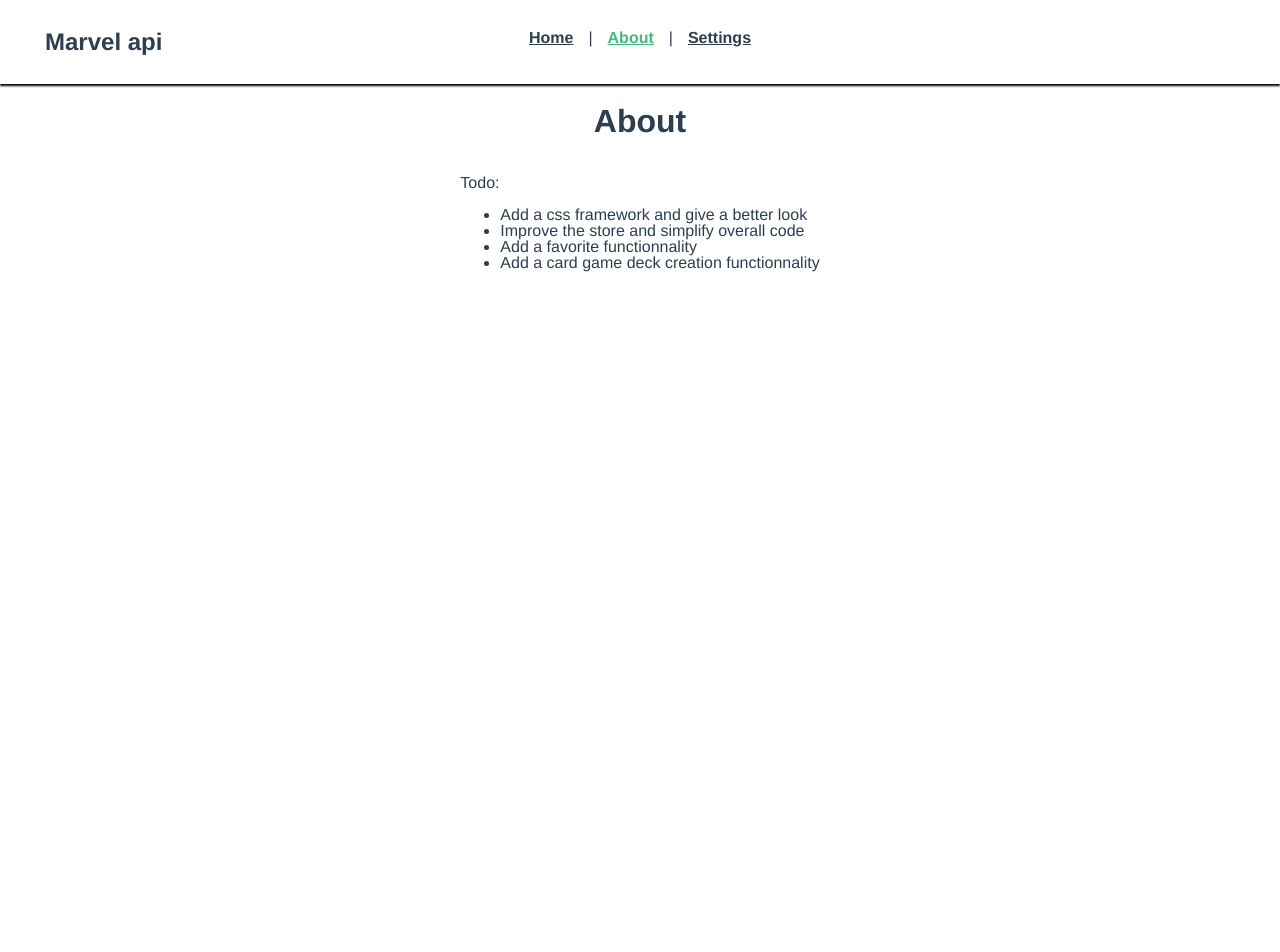
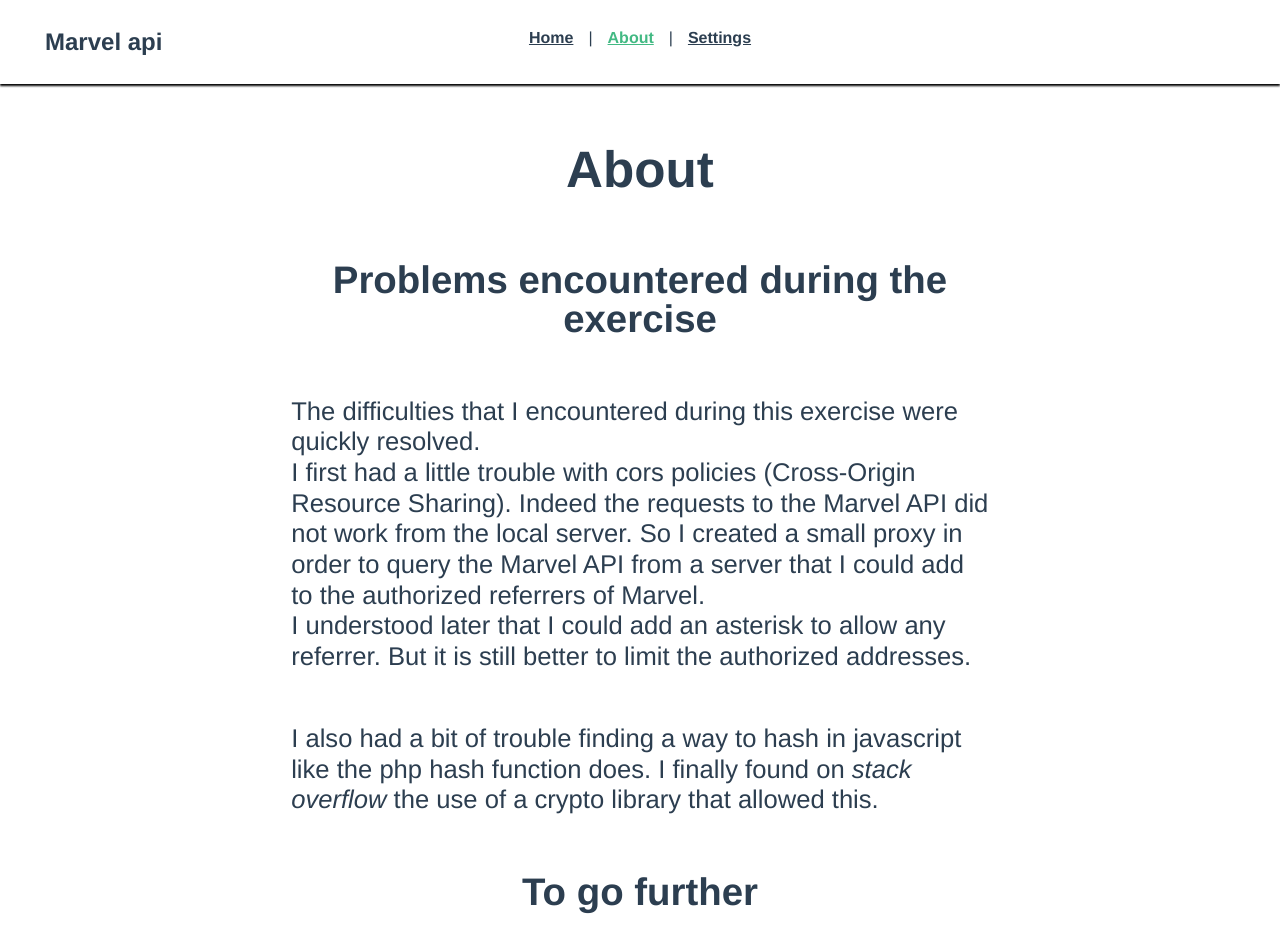
Before and after one commit to GregoireSailland/Marvel-Exercise, a Vue app: page /about in a window 1280 px wide. Shown: the top 952 px of the page. Before the commit the page ends 800 px from the top, so only its background shows below. Built offline with nearby package versions, Linux system fonts and the light colour scheme; no server answers.

Commit message:
Update About.vue
Description of problems encountered

```diff
--- a/src/views/About.vue
+++ b/src/views/About.vue
@@ -1,22 +1,35 @@
 <template>
-  <div class="about flex-v">
+  <div class="about">
     <h1>About</h1>
-    <p>Todo: <ul>
-      <li>Add a css framework and give a better look</li>
+    <h2>Problems encountered during the exercise</h2>
+    <p>The difficulties that I encountered during this exercise were quickly resolved.<br>
+      I first had a little trouble with cors policies (Cross-Origin Resource Sharing). Indeed the requests to the Marvel API did not work from the local server. So I created a small proxy in order to query the Marvel API from a server that I could add to the authorized referrers of Marvel. <br>
+    I understood later that I could add an asterisk to allow any referrer. But it is still better to limit the authorized addresses.</p>
+    <p>
+      I also had a bit of trouble finding a way to hash in javascript like the php hash function does. I finally found on <i>stack overflow</i> the use of a crypto library that allowed this.</p>
+
+      <h2>To go further</h2>
+      <ul>
+        <li>Add a css framework for a better look</li>
         <li>Improve the store and simplify overall code</li>
-      <li>Add a favorite functionnality</li>
-      <li>Add a card game deck creation functionnality</li>
-    </ul></p>
+        <li>Add a favorite feature</li>
+        <li>Add a card game deck creation functionality</li>
+      </ul>
     </div>
   </template>
   <style scoped>
-.flex-v{
+  .about{
+    font-size: 1.6rem;
     display: flex;
     flex-direction: column;
     width: -webkit-fit-content;
     width: -moz-fit-content;
     width: fit-content;
+    max-width: 800px;
     margin-left: auto;
     margin-right: auto;
+    padding: 1em 2em;
   }
+  p{line-height: 1.2;}
+  h2{text-align: center;}
   </style>
```
Lines whose indentation alone changed are shown as unchanged.
